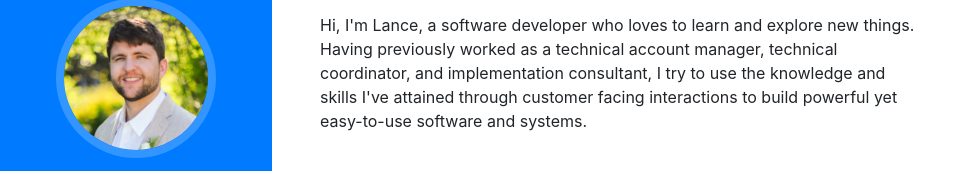
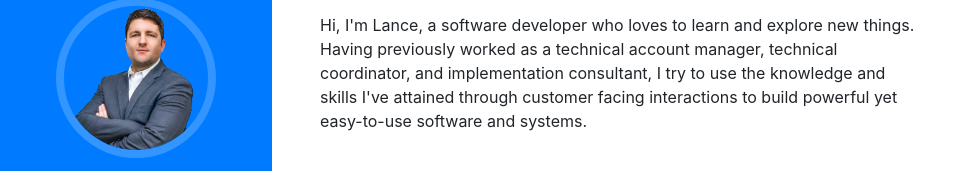
Before and after one commit to whatl3y/portfolio-site, a website with bundled scripts: page www/index.html in a window 1280 px wide. Shown: the part 278-449 px from the top of the page, 0-954 px from the left. Built offline with nearby package versions, Linux system fonts and the light colour scheme; a web font is replaced by a local one.

Commit message:
Update primary profile pic

```diff
--- a/www/index.html
+++ b/www/index.html
@@ -32,7 +32,7 @@
       <a class="navbar-brand js-scroll-trigger" href="#page-top">
         <span class="d-block d-lg-none">Lance</span>
         <span class="d-none d-lg-block">
-          <img class="img-fluid img-profile rounded-circle mx-auto mb-2" src="img/profile.png" alt="">
+          <img class="img-fluid img-profile rounded-circle mx-auto mb-2" src="img/profile2.png" alt="">
         </span>
       </a>
       <button class="navbar-toggler" type="button" data-toggle="collapse" data-target="#navbarSupportedContent" aria-controls="navbarSupportedContent" aria-expanded="false" aria-label="Toggle navigation">
```
